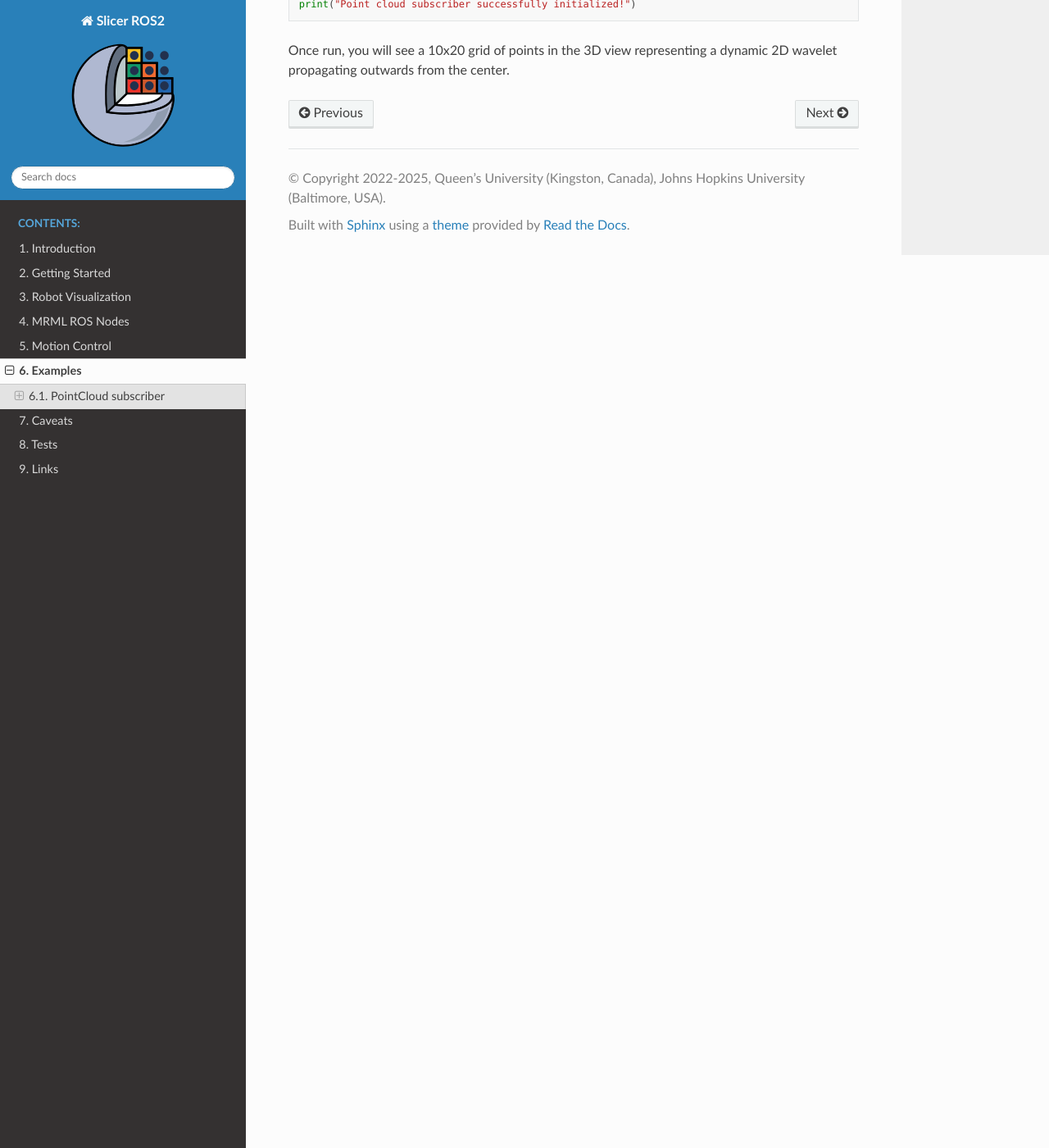
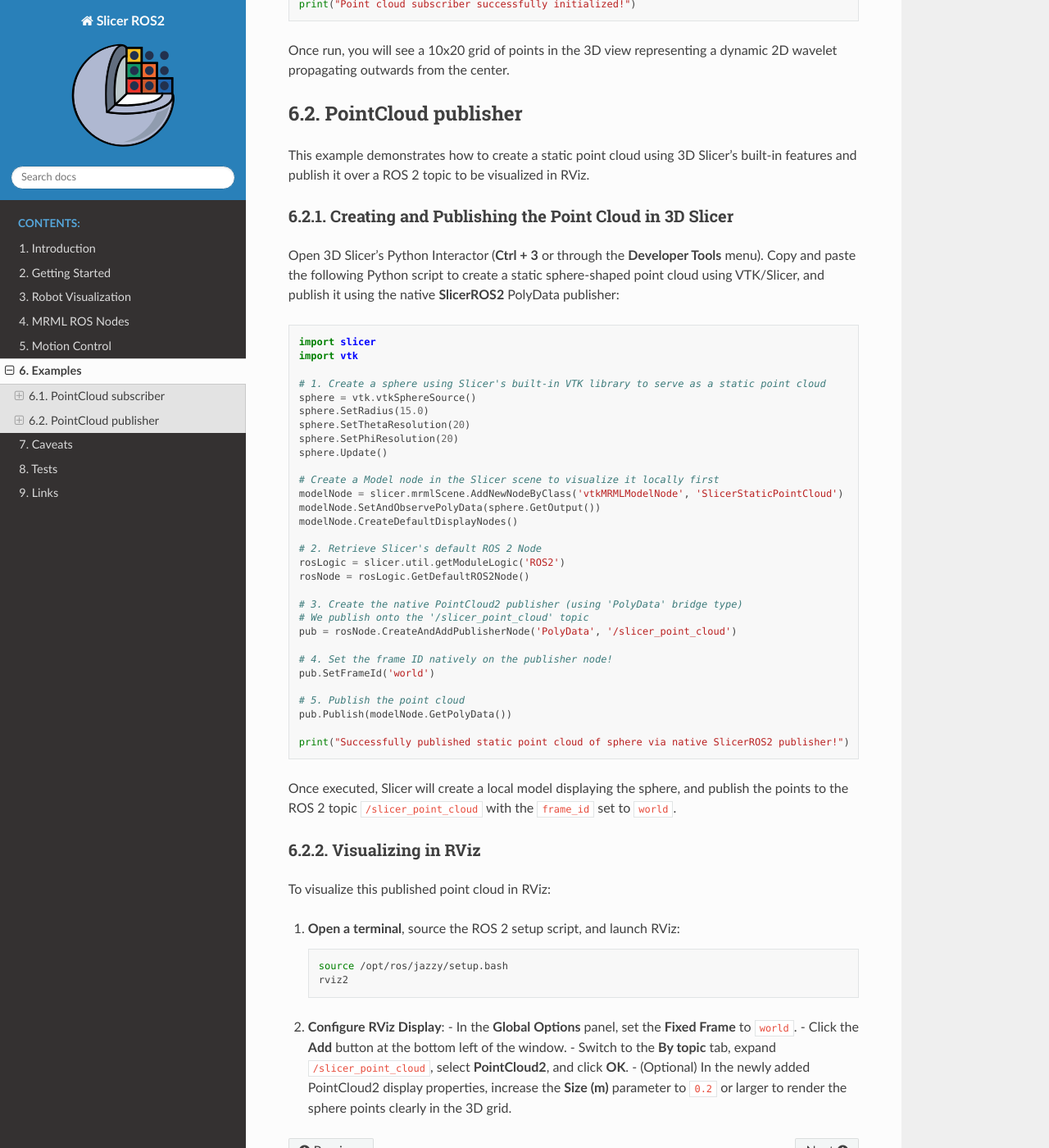
Before and after one commit to rosmed/slicer_ros2_module, a Sphinx documentation site: the page built from docs/pages/examples.rst, in a window 1280 px wide and 1400 px high, scrolled down 1327 px. Shown: the whole window at 82% size. Built offline with Sphinx 7.4.7 and the Read the Docs theme 3.1.0, drawn with Linux system fonts in a browser that asks for light colours.

```diff
--- a/docs/pages/examples.rst
+++ b/docs/pages/examples.rst
@@ -60,3 +60,67 @@
    print("Point cloud subscriber successfully initialized!")
 
 Once run, you will see a 10x20 grid of points in the 3D view representing a dynamic 2D wavelet propagating outwards from the center.
+
+====================
+PointCloud publisher
+====================
+
+This example demonstrates how to create a static point cloud using 3D Slicer's built-in features and publish it over a ROS 2 topic to be visualized in RViz.
+
+Creating and Publishing the Point Cloud in 3D Slicer
+====================================================
+
+Open 3D Slicer's Python Interactor (**Ctrl + 3** or through the **Developer Tools** menu). Copy and paste the following Python script to create a static sphere-shaped point cloud using VTK/Slicer, and publish it using the native **SlicerROS2** PolyData publisher:
+
+.. code-block:: python
+
+   import slicer
+   import vtk
+
+   # 1. Create a sphere using Slicer's built-in VTK library to serve as a static point cloud
+   sphere = vtk.vtkSphereSource()
+   sphere.SetRadius(15.0)
+   sphere.SetThetaResolution(20)
+   sphere.SetPhiResolution(20)
+   sphere.Update()
+
+   # Create a Model node in the Slicer scene to visualize it locally first
+   modelNode = slicer.mrmlScene.AddNewNodeByClass('vtkMRMLModelNode', 'SlicerStaticPointCloud')
+   modelNode.SetAndObservePolyData(sphere.GetOutput())
+   modelNode.CreateDefaultDisplayNodes()
+
+   # 2. Retrieve Slicer's default ROS 2 Node
+   rosLogic = slicer.util.getModuleLogic('ROS2')
+   rosNode = rosLogic.GetDefaultROS2Node()
+
+   # 3. Create the native PointCloud2 publisher (using 'PolyData' bridge type)
+   # We publish onto the '/slicer_point_cloud' topic
+   pub = rosNode.CreateAndAddPublisherNode('PolyData', '/slicer_point_cloud')
+
+   # 4. Set the frame ID natively on the publisher node!
+   pub.SetFrameId('world')
+
+   # 5. Publish the point cloud
+   pub.Publish(modelNode.GetPolyData())
+
+   print("Successfully published static point cloud of sphere via native SlicerROS2 publisher!")
+
+Once executed, Slicer will create a local model displaying the sphere, and publish the points to the ROS 2 topic ``/slicer_point_cloud`` with the ``frame_id`` set to ``world``.
+
+Visualizing in RViz
+===================
+
+To visualize this published point cloud in RViz:
+
+1. **Open a terminal**, source the ROS 2 setup script, and launch RViz:
+
+   .. code-block:: bash
+
+      source /opt/ros/jazzy/setup.bash
+      rviz2
+
+2. **Configure RViz Display**:
+   - In the **Global Options** panel, set the **Fixed Frame** to ``world``.
+   - Click the **Add** button at the bottom left of the window.
+   - Switch to the **By topic** tab, expand ``/slicer_point_cloud``, select **PointCloud2**, and click **OK**.
+   - (Optional) In the newly added PointCloud2 display properties, increase the **Size (m)** parameter to ``0.2`` or larger to render the sphere points clearly in the 3D grid.
```
Also changed, not shown: docs/pages/getting-started.rst (+16 -5 lines), docs/pages/tests.rst (+11 -1 lines), 9 other files.
